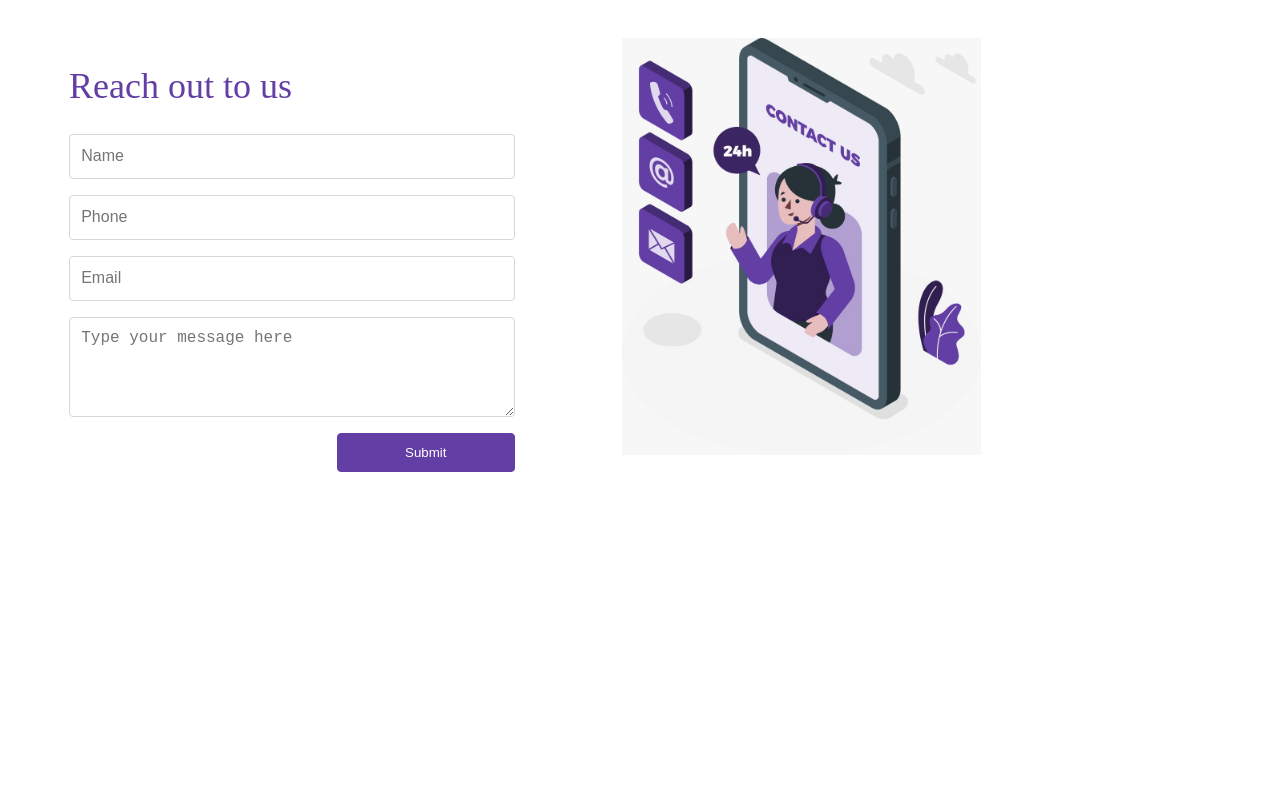
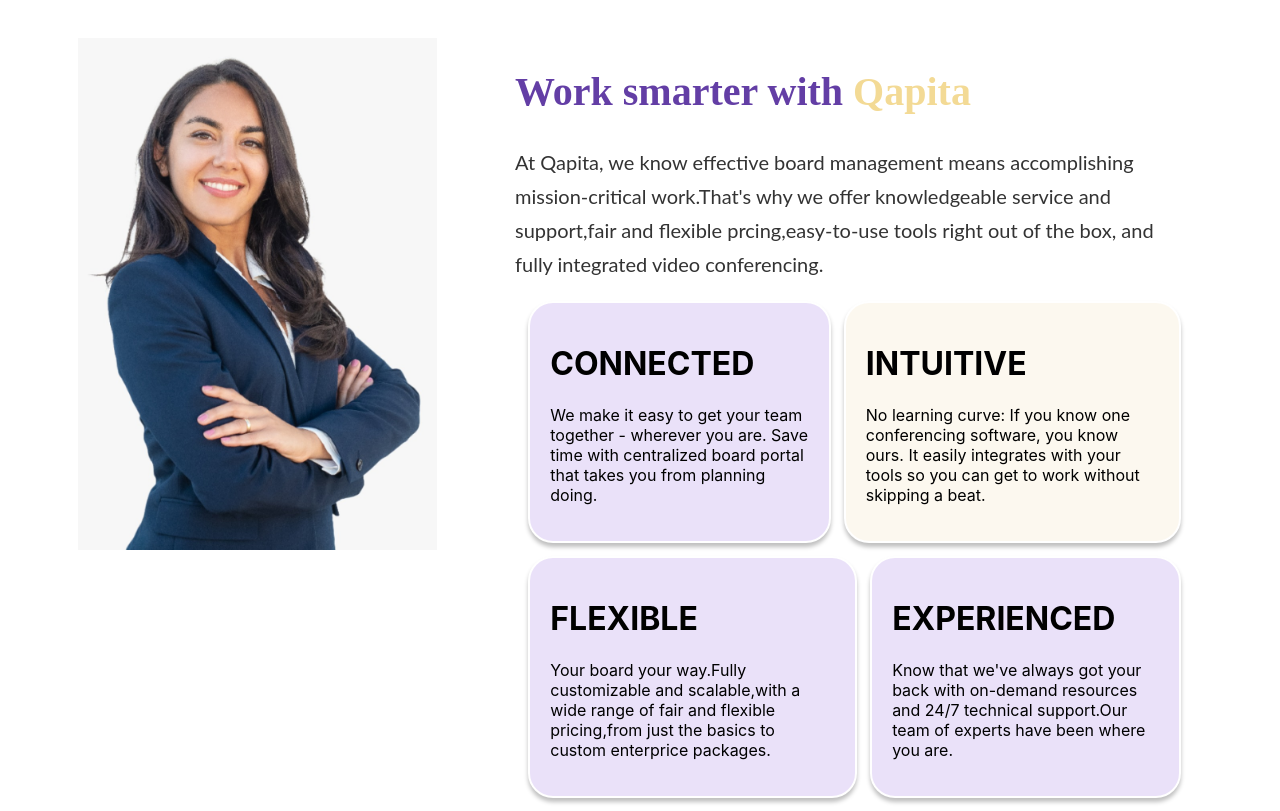
Before and after one commit to ShailajaTripathi/reachOut, a React (Create React App) app: page / in a window 1280 px wide. Built offline with nearby package versions, Linux system fonts and the light colour scheme.

Commit message:
work component completed

```diff
--- a/src/App.js
+++ b/src/App.js
@@ -1,10 +1,10 @@
 import './App.css';
 import Reach from './Components/Reach'
-
+import Work from './Components/Work'
 function App() {
   return (
     <div className="App">
-     <Reach/>
+     <Work/>
     </div>
   );
 }
--- /dev/null
+++ b/src/Components/Work.jsx
@@ -0,0 +1,80 @@
+import React from "react";
+import "./work.css";
+import workImage from "./workImage.jpg";
+
+function Work() {
+  return (
+    //   main-container
+    <div className="workSmarter-container">
+      {/* image-container */}
+      <div className="work-image">
+        <img src={workImage} />
+      </div>
+      {/* work-details section */}
+      <div className="work-section">
+        <h1 className="work-title">
+          Work smarter with <span className="span-item">Qapita</span>
+        </h1>
+        <p className="work-title-description">
+          At Qapita, we know effective board management means accomplishing
+          mission-critical work.That's why we offer knowledgeable service and
+          support,fair and flexible prcing,easy-to-use tools right out of the
+          box, and fully integrated video conferencing.
+        </p>
+
+        {/* cards starts here */}
+
+        <div className="work-card-container">
+          {/*first card-row */}
+
+          {/* first card */}
+          <div className="work-card-row">
+            <div className="work-card-item">
+              <h1>CONNECTED</h1>
+              <p>
+                We make it easy to get your team together - wherever you are.
+                Save time with centralized board portal that takes you from
+                planning doing.
+              </p>
+            </div>
+            {/* second-card */}
+            <div className=" intuitive work-card-item">
+              <h1>INTUITIVE</h1>
+              <p>
+                No learning curve: If you know one conferencing software, you
+                know ours. It easily integrates with your tools so you can get
+                to work without skipping a beat.
+              </p>
+            </div>
+          </div>
+
+          {/* second card-row */}
+          <div className="work-card-row">
+            {/* first card */}
+            <div className="work-card-row">
+              <div className="work-card-item">
+                <h1>FLEXIBLE</h1>
+                <p>
+                  Your board your way.Fully customizable and scalable,with a
+                  wide range of fair and flexible pricing,from just the basics
+                  to custom enterprice packages.
+                </p>
+              </div>
+              {/* second-card */}
+              <div className="work-card-item">
+                <h1>EXPERIENCED</h1>
+                <p>
+                  Know that we've always got your back with on-demand resources
+                  and 24/7 technical support.Our team of experts have been where
+                  you are.
+                </p>
+              </div>
+            </div>
+          </div>
+        </div>
+      </div>
+    </div>
+  );
+}
+
+export default Work;
--- /dev/null
+++ b/src/Components/work.css
@@ -0,0 +1,81 @@
+.workSmarter-container{
+    /*  */
+    margin-top:3%;
+    display:flex;
+
+}
+/*  styles of work image section */
+.work-image{
+    /*  */
+
+    /* border:5px solid #633EA5; */
+    margin-left:-15%;
+    margin-right: -15%;
+}
+.work-image img{
+    /*  */
+    width:40%;
+}
+
+
+/* styles of work-details title */
+.work-section{
+    /*  */
+    width:52%;
+    text-align:left;
+}
+.work-title{
+    font-family: 'Roboto Slab';
+    font-style: normal;
+    font-weight: 700;
+    font-size: 40px;
+    line-height: 53px;
+    /* identical to box height */
+    color: #633EA5;
+
+    /* additional styles */
+    text-align:left;
+}
+.span-item{
+    /* */
+    color:#F3DA95
+}
+.work-title-description{
+    font-family: 'Lato';
+font-style: normal;
+font-weight: 400;
+font-size: 20px;
+line-height: 170%;
+/* or 34px */
+display: flex;
+align-items: center;
+color: #333333;
+}
+
+
+/* cards styles starts here */
+.work-card-row{
+    /*  */
+    display: flex;
+    /* margin:3%;
+   */
+}
+.work-card-item{
+background: #EAE1F9;
+border: 2px solid #FFFFFF;
+box-sizing: border-box;
+box-shadow: 0px 4px 4px rgba(0, 0, 0, 0.25);
+border-radius: 25px;
+
+/* additional styles */
+padding:3%;
+margin-left:2%;
+margin-bottom: 2%;
+}
+.intuitive{
+    background: #FCF8EF;
+border: 2px solid #FFFFFF;
+box-sizing: border-box;
+box-shadow: 0px 4px 4px rgba(0, 0, 0, 0.25);
+border-radius: 25px;
+}
```
Also changed, not shown: src/Components/workImage.jpg (added).
